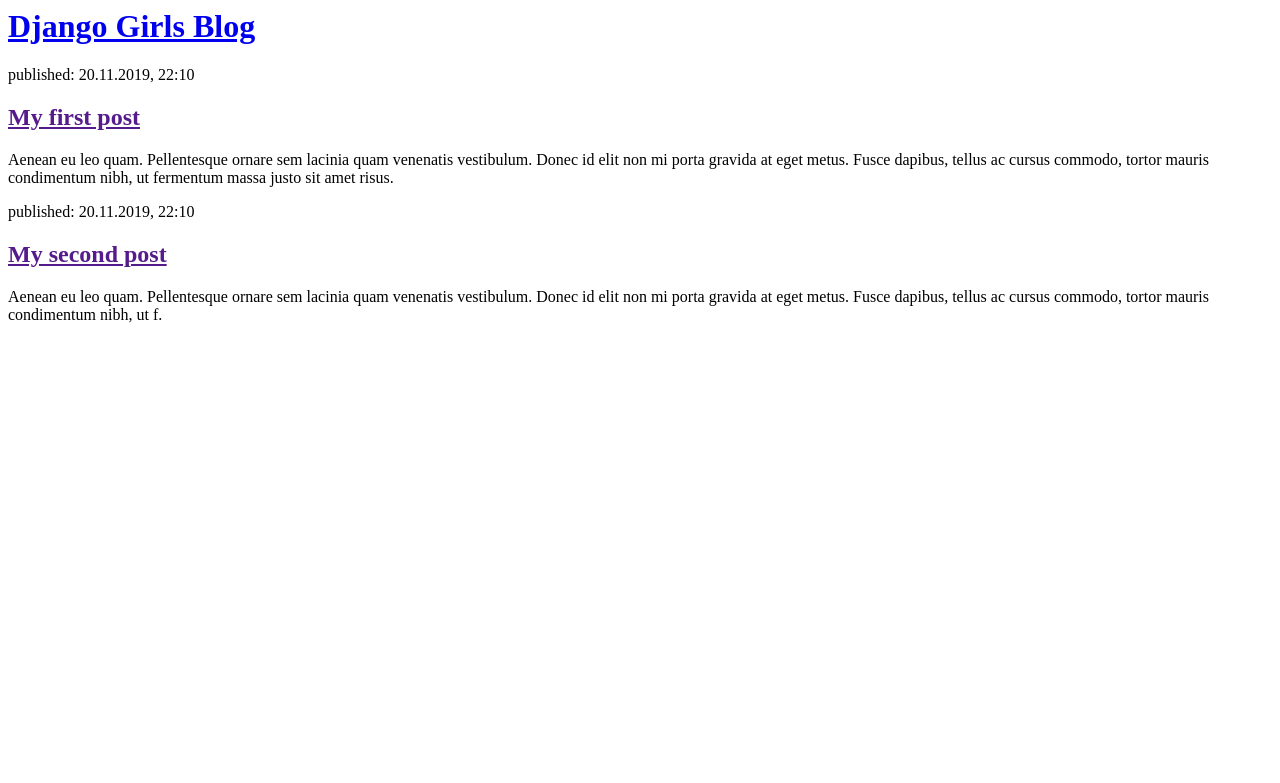
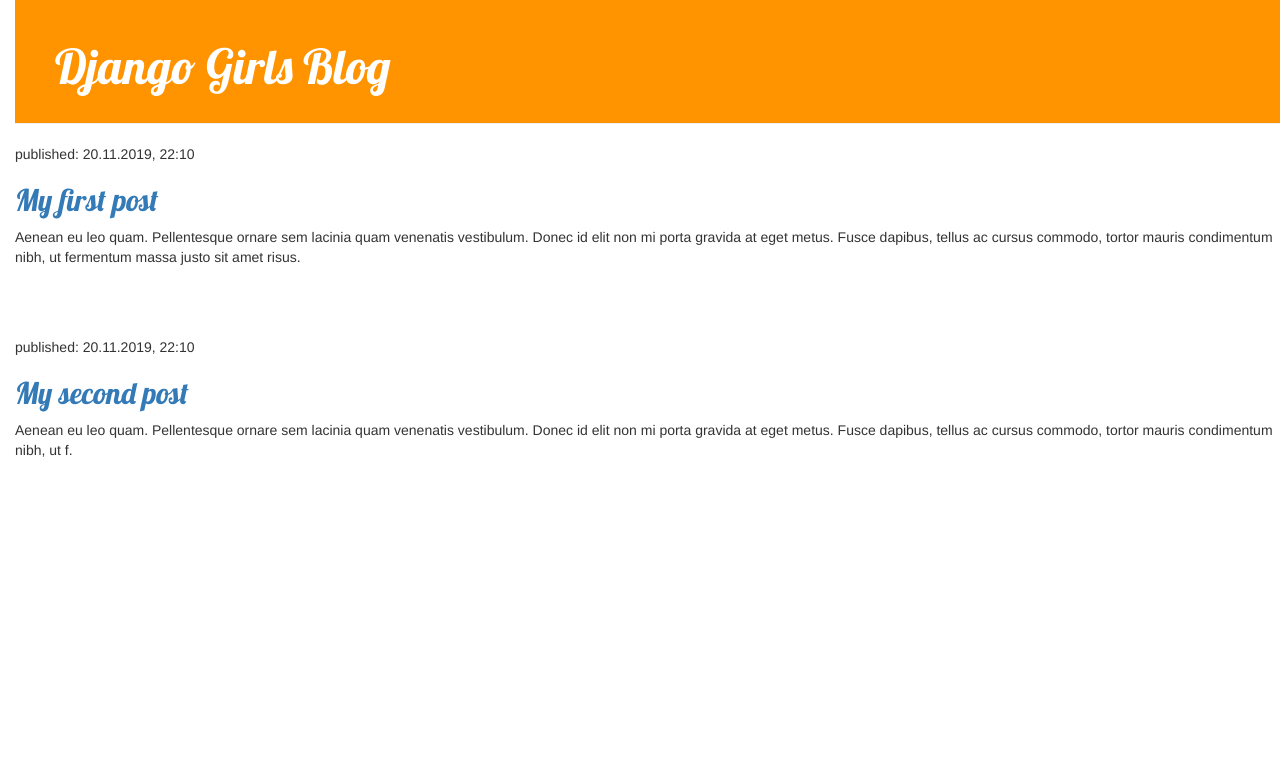
Before and after one commit to sebastiancampo/my-first-blog, a Django app: page / in a window 1280 px wide. Shown: the top 783 px of the page. Run offline with Django 3.2, Linux system fonts and the light colour scheme; some libraries are stand-ins or nearby versions.

Commit message:
Added view and template for detailed blog post as well as CSS for the site.

```diff
--- /dev/null
+++ b/blog/static/css/blog.css
@@ -0,0 +1,61 @@
+h1 {
+    color: #FCA205;
+    font-family: 'Lobster';
+}
+
+h2 {
+    color: #FCA205;
+    font-family: 'Lobster';
+}
+
+
+body {
+    padding-left: 15px;
+}
+
+.page-header {
+    background-color: #ff9400;
+    margin-top: 0;
+    padding: 20px 20px 20px 40px;
+}
+
+.page-header h1, .page-header h1 a, .page-header h1 a:visited, .page-header h1 a:active {
+    color: #ffffff;
+    font-size: 36pt;
+    text-decoration: none;
+}
+
+.content {
+    margin-left: 40px;
+}
+
+h1, h2, h3, h4 {
+    font-family: 'Lobster', cursive;
+}
+
+.date {
+    color: #828282;
+}
+
+.save {
+    float: right;
+}
+
+.post-form textarea, .post-form input {
+    width: 100%;
+}
+
+.top-menu, .top-menu:hover, .top-menu:visited {
+    color: #ffffff;
+    float: right;
+    font-size: 26pt;
+    margin-right: 20px;
+}
+
+.post {
+    margin-bottom: 70px;
+}
+
+.post h1 a, .post h1 a:visited {
+    color: #000000;
+}
--- a/blog/templates/blog/post_list.html
+++ b/blog/templates/blog/post_list.html
@@ -1,19 +1,24 @@
+{% load staticfiles %}
 <html>
     <head>
         <title>Django Girls blog</title>
+        <link rel="stylesheet" href="//maxcdn.bootstrapcdn.com/bootstrap/3.2.0/css/bootstrap.min.css">
+<link rel="stylesheet" href="//maxcdn.bootstrapcdn.com/bootstrap/3.2.0/css/bootstrap-theme.min.css">
+<link rel="stylesheet" href="{% static 'css/blog.css' %}">
+<link href="//fonts.googleapis.com/css?family=Lobster&subset=latin,latin-ext" rel="stylesheet" type="text/css">
     </head>
     <body>
-        <div>
+       <div class="page-header">
             <h1><a href="/">Django Girls Blog</a></h1>
         </div>
 
-        <div>
+        <div class="post">
             <p>published: 20.11.2019, 22:10</p>
             <h2><a href="">My first post</a></h2>
             <p>Aenean eu leo quam. Pellentesque ornare sem lacinia quam venenatis vestibulum. Donec id elit non mi porta gravida at eget metus. Fusce dapibus, tellus ac cursus commodo, tortor mauris condimentum nibh, ut fermentum massa justo sit amet risus.</p>
         </div>
 
-        <div>
+      <div class="post">
             <p>published: 20.11.2019, 22:10</p>
             <h2><a href="">My second post</a></h2>
             <p>Aenean eu leo quam. Pellentesque ornare sem lacinia quam venenatis vestibulum. Donec id elit non mi porta gravida at eget metus. Fusce dapibus, tellus ac cursus commodo, tortor mauris condimentum nibh, ut f.</p>
```
